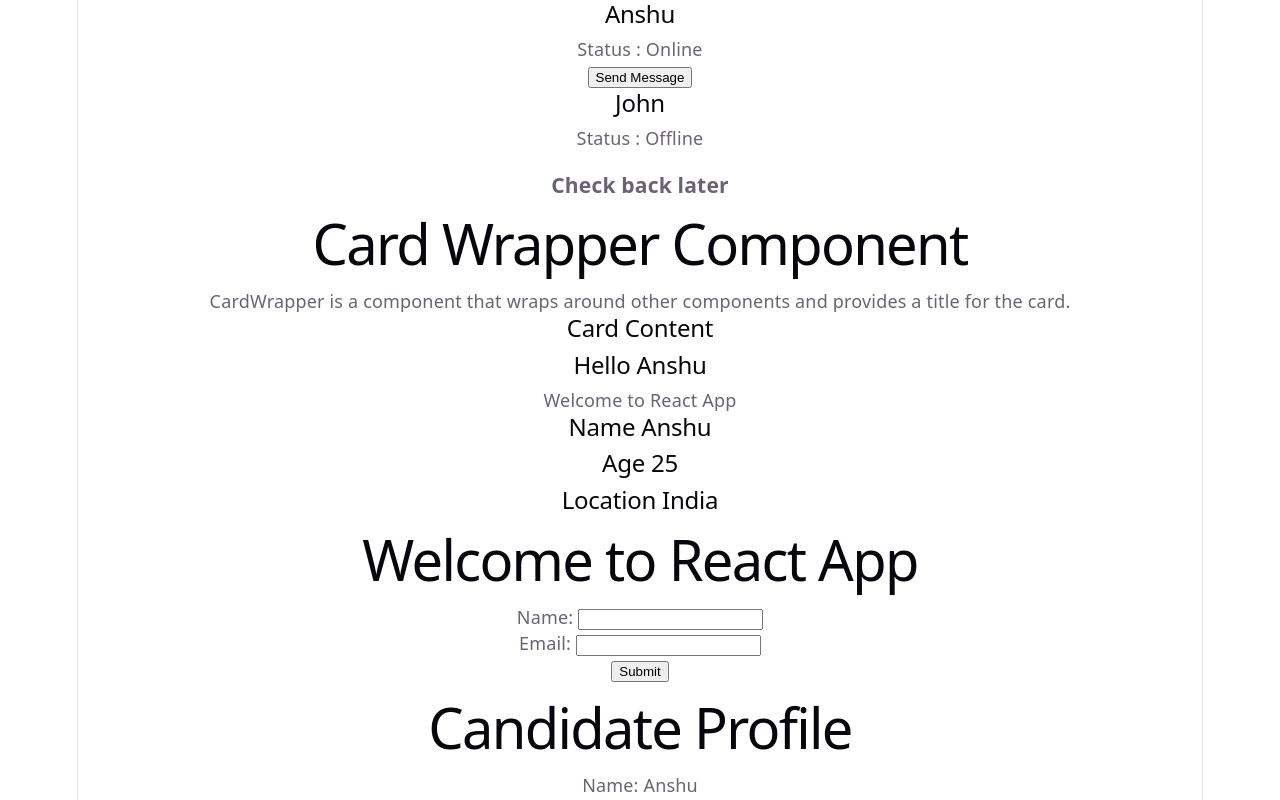
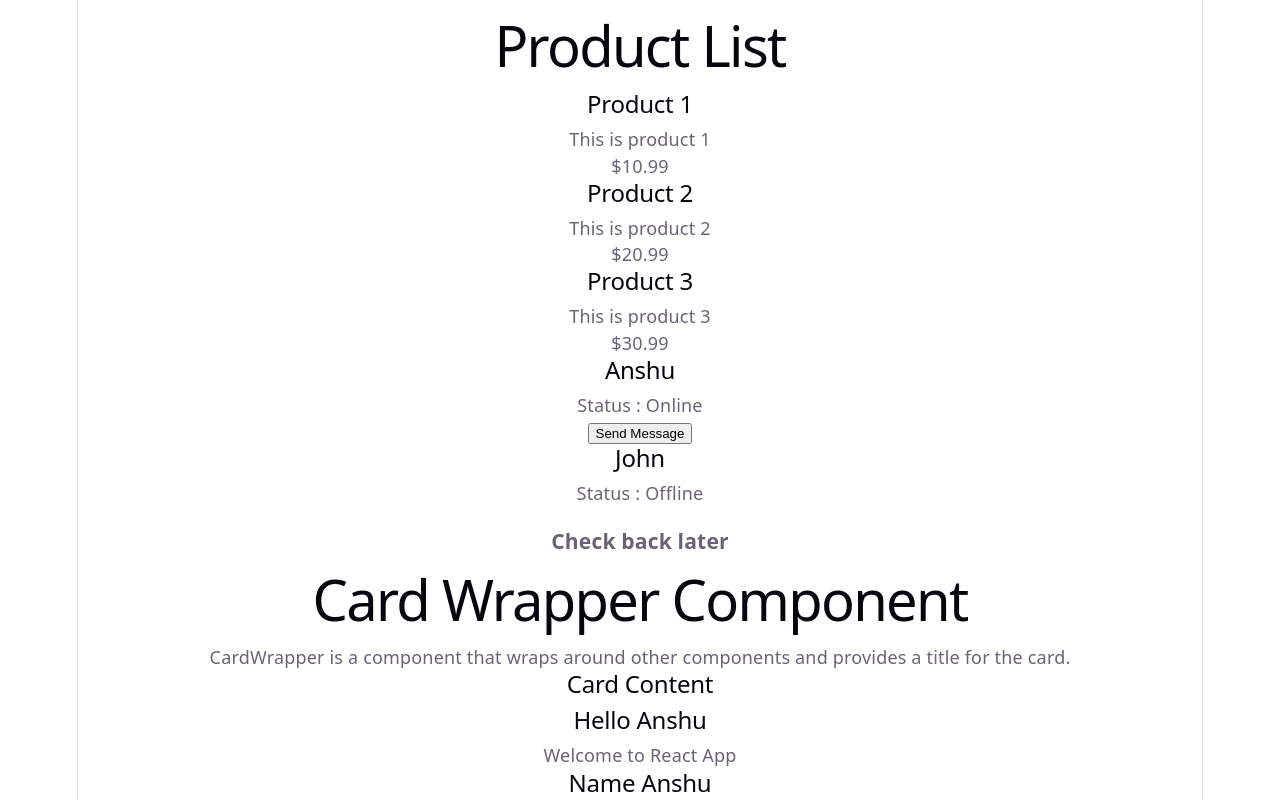
Before and after one commit to anshu-ac-dv/vite-react, a React (Vite) app: page / in a window 1280 px wide. Shown: the top 800 px of the page. Built offline with nearby package versions, Linux system fonts and the light colour scheme.

Commit message:
Exploring List of items in React Vite

```diff
--- a/src/App.jsx
+++ b/src/App.jsx
@@ -10,11 +10,13 @@ import { CandidateProfile } from './CandidateProfile'
 import { Greeting } from './Gretting'
 import { CardWrapper } from './CardWrapper'
 import { UserDetails } from './UserDetails'
+import { ProductList } from './ProductList'
 
 function App() {
 
   return (
     <div className="App">
+      < ProductList />
       <UserDetails name="Anshu" isOnline={true} />
       <UserDetails name="John" isOnline={false} hideOffline={false} />
       <CardWrapper title="Card Wrapper Component"/>
--- /dev/null
+++ b/src/ProductList.jsx
@@ -0,0 +1,32 @@
+export const ProductList = () => {
+    const products = [{
+        id: 1,
+        name: 'Product 1',
+        price: 10.99,
+        description: 'This is product 1',
+    }, {
+        id: 2,
+        name: 'Product 2',
+        price: 20.99,
+        description: 'This is product 2',
+    }, {
+        id: 3,
+        name: 'Product 3',
+        price: 30.99,
+        description: 'This is product 3',
+    }]; // Example product data
+    return (
+        <div>
+            <h1>Product List</h1>
+            {
+                products.map((product) => (
+                    <div key={product.id}>
+                        <h2>{product.name}</h2>
+                        <p>{product.description}</p>
+                        <p>${product.price}</p>
+                    </div>
+                ))
+            }
+        </div>
+    )
+}
```
